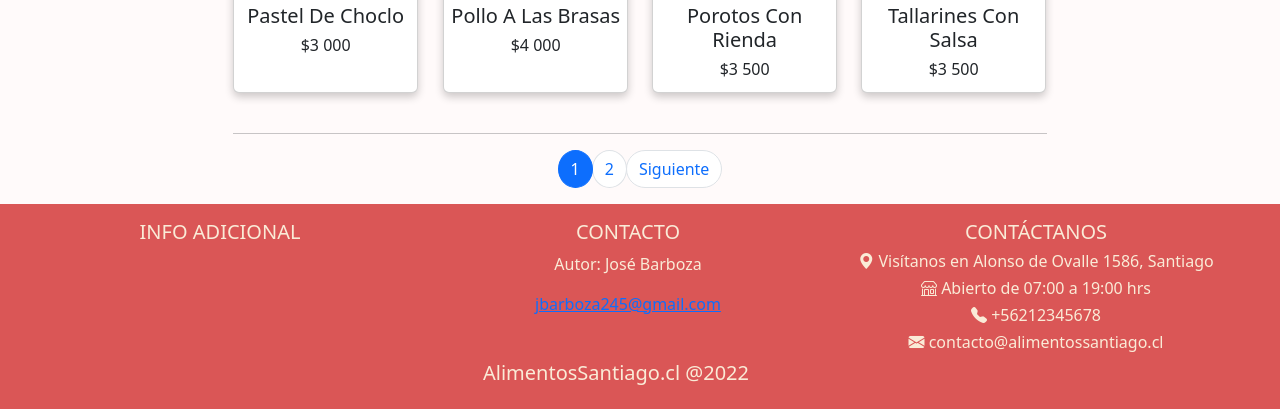
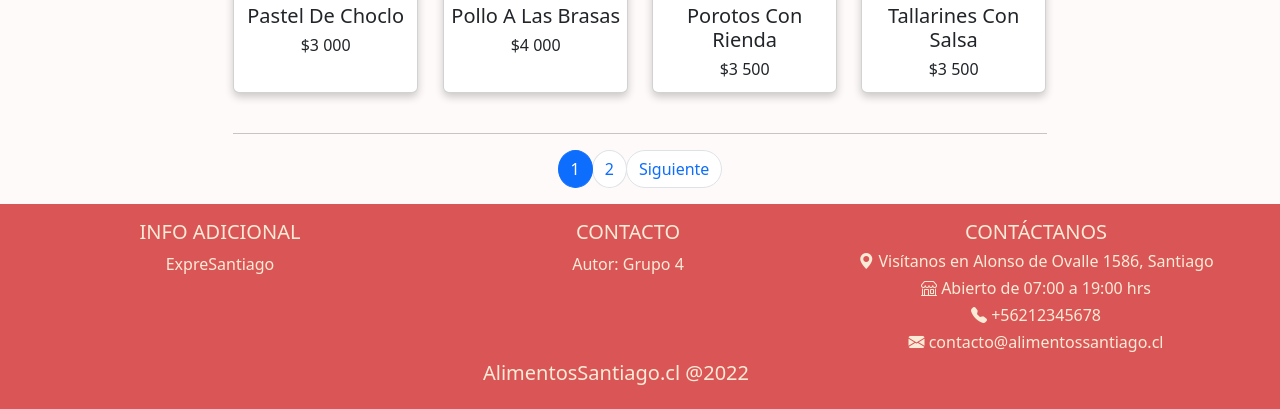
Before and after one commit to josebarbozaDUOC/alimentosSantiagoProject, a Django app: page / in a window 1280 px wide. Shown: the part 1122-1531 px from the top of the page. Run offline with Django 4.2, Linux system fonts and the light colour scheme; data comes from the database, SQL or seed files in the repository; parts of the project's set-up code (start-up, migrations or seed data) failed here and were passed over; some libraries are stand-ins or nearby versions.

Commit message:
imgs_sobrantes
borrar despues

```diff
--- a/alimentosSantiagoWeb/web/templates/web/footer.html
+++ b/alimentosSantiagoWeb/web/templates/web/footer.html
@@ -7,11 +7,11 @@
     <div class="container-fluid row">
         <div class="col">
             <h5>INFO ADICIONAL</h5>
+            <p>ExpreSantiago</p>
         </div>
         <div class="col">
             <h5>CONTACTO</h5>
-            <p>Autor: José Barboza</p>
-            <a href="mailto:jbarboza245@gmail.com">jbarboza245@gmail.com</a></p>
+            <p>Autor: Grupo 4</p>
         </div>
         <div class="col">
             <h5>CONTÁCTANOS</h5>
```
Also changed, not shown: alimentosSantiagoWeb/web/static/web/img/000_esquinas.png (added), alimentosSantiagoWeb/web/static/web/img/002_pressCaso.png (added), alimentosSantiagoWeb/web/static/web/img/003_req.png (added), alimentosSantiagoWeb/web/static/web/img/004_scrum.png (added), alimentosSantiagoWeb/web/static/web/img/005_sprint.png (added), alimentosSantiagoWeb/web/static/web/img/006_bd.png (added), alimentosSantiagoWeb/web/static/web/img/007_app.png (added), alimentosSantiagoWeb/web/static/web/img/008_testing.png (added), alimentosSantiagoWeb/web/static/web/img/009_mejoras.png (added), alimentosSantiagoWeb/web/static/web/img/fondo_press.png (added), alimentosSantiagoWeb/web/static/web/img/logo_big.png (added), alimentosSantiagoWeb/web/static/web/img/logo_expresSantiago_001.png (added), alimentosSantiagoWeb/web/static/web/img/pedidocomida_logoRe_1.png (added), alimentosSantiagoWeb/web/static/web/img/pedidocomida_logoRe_2.png (added), 2 other files.
